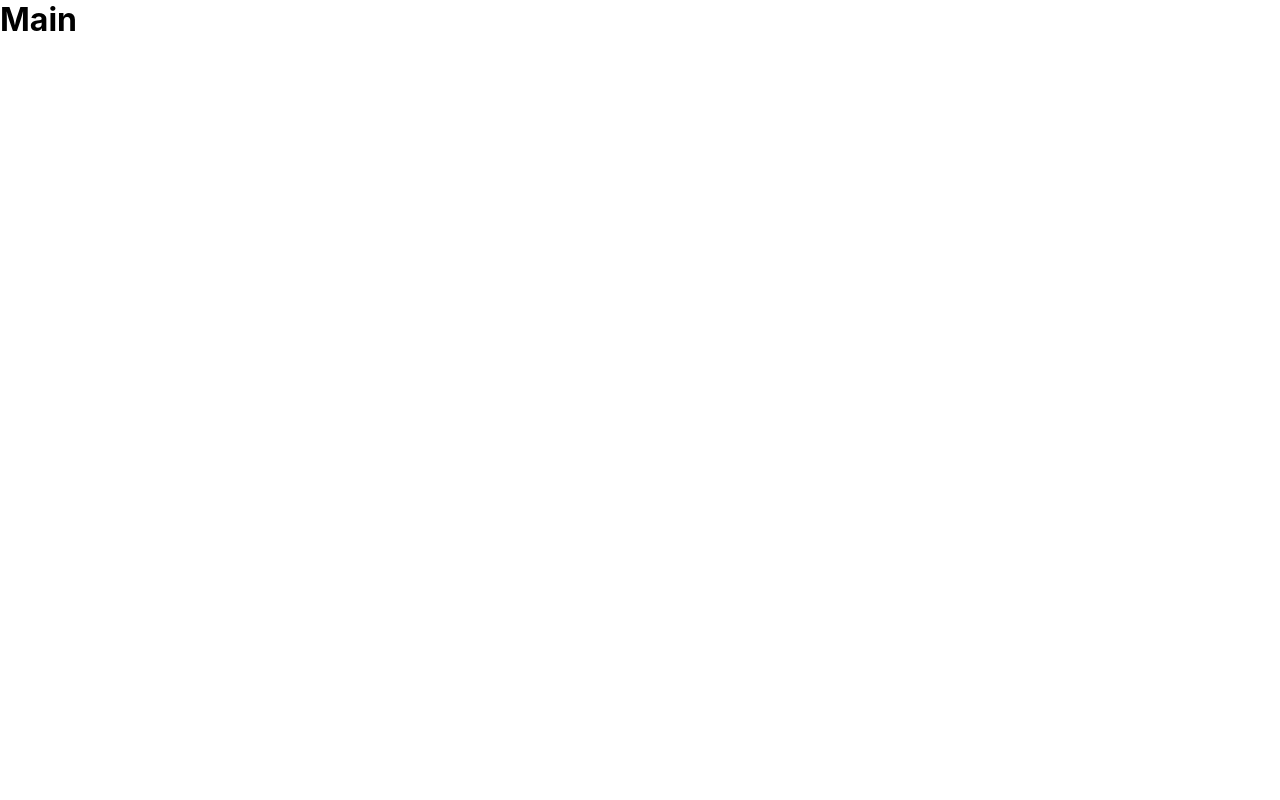
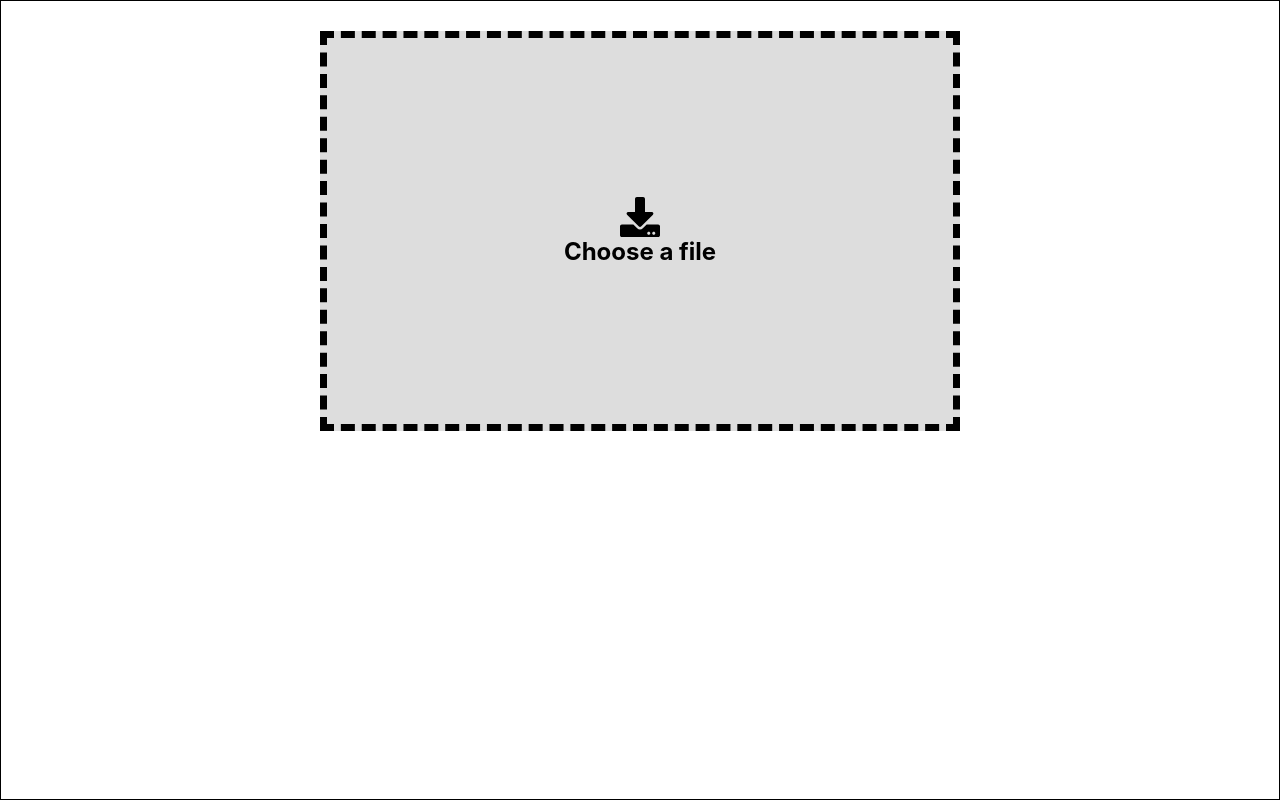
Before and after one commit to GeraldoJAlves/simple-drag-drop, a React (Create React App) app: page / in a window 1280 px wide. Built offline with nearby package versions, Linux system fonts and the light colour scheme.

Commit message:
upload images

```diff
--- a/package.json
+++ b/package.json
@@ -10,9 +10,11 @@
     "@types/node": "^12.0.0",
     "@types/react": "^16.9.0",
     "@types/react-dom": "^16.9.0",
+    "@types/react-icons": "^3.0.0",
     "@types/styled-components": "^5.1.3",
     "react": "^16.13.1",
     "react-dom": "^16.13.1",
+    "react-icons": "^3.11.0",
     "react-scripts": "3.4.3",
     "styled-components": "^5.2.0",
     "typescript": "~3.7.2"
--- /dev/null
+++ b/src/components/DragDrop/index.tsx
@@ -0,0 +1,84 @@
+import React, { useState } from "react";
+
+import { Container, DragBox, UploadIcon, DragText } from "./styles";
+
+interface Props {
+  onReadyFiles: any;
+}
+
+const DragDrop: React.FC<Props> = ({onReadyFiles}) => {
+  const [dragEnter, setDragEnter] = useState(false);
+  const [dropFile, setDropFile] = useState(false);
+
+  const onDragEnter = (e: any) => {
+    console.log("onDragEnter");
+    setDragEnter(true);
+    e.preventDefault();
+    e.stopPropagation();
+  };
+
+  const onDragLeave = (e: any) => {
+    console.log("onDragLeave");
+    setDragEnter(false);
+    e.preventDefault();
+    e.stopPropagation();
+  };
+
+  const onDrop = (e: any) => {
+    e.preventDefault();
+    e.stopPropagation();
+    let dt = e.dataTransfer;
+    let files:Array<any> = dt.files;
+    let list:Array<any> = [];
+    let index:number = 0;
+
+    const reader = new FileReader();
+
+    if( files.length === 0) {
+      return;
+    }
+
+    reader.readAsDataURL(files[index]);
+    reader.onloadend = () => {
+      index++;
+      if (typeof reader.result == "string") {
+        list.push({ src : reader.result});
+      }
+
+      if(files.length === index) {
+        onReadyFiles(list);
+      } else {
+        reader.readAsDataURL(files[index]);
+      }
+    };
+
+    setDragEnter(false);
+    setDropFile(true);
+  };
+
+  return (
+    <Container>
+      <DragBox
+        onDragEnter={onDragEnter}
+        onDragLeave={onDragLeave}
+        onDragOver={(e) => {
+          e.preventDefault();
+          e.stopPropagation();
+        }}
+        onDrop={onDrop}
+        className={
+          (dragEnter ? "drag-enter" : "") + (dropFile ? " drag-drop" : "")
+        }
+      >
+        {!dropFile ? (
+          <>
+            <UploadIcon />
+            <DragText>Choose a file</DragText>
+          </>
+        ) : null}
+      </DragBox>
+    </Container>
+  );
+};
+
+export default DragDrop;
--- /dev/null
+++ b/src/components/DragDrop/styles.ts
@@ -0,0 +1,43 @@
+import styled from 'styled-components';
+
+import { FaDownload } from 'react-icons/fa';
+
+export const Container = styled.div`
+  margin-top: 30px;
+`;
+
+export const DragBox = styled.div`
+
+  border: 7px solid black;
+  border-style: dashed;
+  position: relative;
+  width: 50vw;
+  height: 50vh;
+  display: flex;
+  flex-direction: column;
+  align-items: center;
+  justify-content: center;
+  background-color: #DDD;
+  cursor: pointer;
+
+  &.drag-enter {
+    border-style: solid;
+    width: 55vw;
+    height: 55vh;
+    background-color: #BBB;
+  }
+  &.drag-drop {
+    border: 2px solid black;
+  }
+  transition: width .5s, height .5s;
+
+`;
+
+export const UploadIcon = styled(FaDownload)`
+  width: 40px;
+  height: 40px;
+`;
+
+export const DragText = styled.h2`
+
+`;
--- /dev/null
+++ b/src/components/ListImages/index.tsx
@@ -0,0 +1,23 @@
+import React from 'react';
+
+import { Container, Wrapper, ImgFile } from './styles';
+
+interface Props {
+  list: Array<any>;
+}
+
+const ListImages: React.FC<Props> = ({list}) => {
+  return (
+    <Container>
+      {list.map( (item,index) => {
+        return (
+          <Wrapper key={index}>
+            <ImgFile src={item.src} />
+          </Wrapper>
+        )
+      })}
+    </Container>
+  );
+};
+
+export default ListImages;
--- /dev/null
+++ b/src/components/ListImages/styles.ts
@@ -0,0 +1,20 @@
+import styled from 'styled-components';
+
+export const Container = styled.div`
+  margin-top: 40px;
+  display: flex;
+  height: 100px;
+  width: 80vw;
+  flex-direction: row;
+`;
+
+export const Wrapper = styled.div`
+  padding: 10px;
+  width: 100px;
+`;
+
+export const ImgFile = styled.img`
+  width: 100%;
+  height: 100%;
+  object-fit: cover;
+`;
--- a/src/pages/Main/index.tsx
+++ b/src/pages/Main/index.tsx
@@ -1,11 +1,35 @@
-import React from 'react';
+import React, { useState } from "react";
 
-import { Container } from './styles';
+import { Container } from "./styles";
+
+import ListImages from '../../components/ListImages';
+import DragDrop from '../../components/DragDrop';
 
 const Main: React.FC = () => {
+
+  const [list, setList] = useState([]);
+
+  // const images = [
+  //   {
+  //     src: 'https://uploads.metropoles.com/wp-content/uploads/2017/12/28161806/rick7.jpg'
+  //   },
+  //   {
+  //     src: 'https://uploads.metropoles.com/wp-content/uploads/2017/12/28161806/rick7.jpg'
+  //   },
+  //   {
+  //     src: 'https://uploads.metropoles.com/wp-content/uploads/2017/12/28161806/rick7.jpg'
+  //   },
+  //   {
+  //     src: 'https://uploads.metropoles.com/wp-content/uploads/2017/12/28161806/rick7.jpg'
+  //   },
+  // ]
+
   return (
     <Container>
-      <h1>Main</h1>
+      <DragDrop onReadyFiles={ (files:any) => {
+        setList(files);
+      }} />
+      <ListImages list={list} />
     </Container>
   );
 };
--- a/src/pages/Main/styles.ts
+++ b/src/pages/Main/styles.ts
@@ -1,5 +1,11 @@
 import styled from 'styled-components';
 
 export const Container = styled.div`
-
+  border: 1px solid black;
+  display: flex;
+  flex-direction: column;
+  width: 100vw;
+  height: 100vh;
+  justify-content: start;
+  align-items: center;
 `;
```
Also changed, not shown: 1 other file (tests, documents, lock files or other folders).
